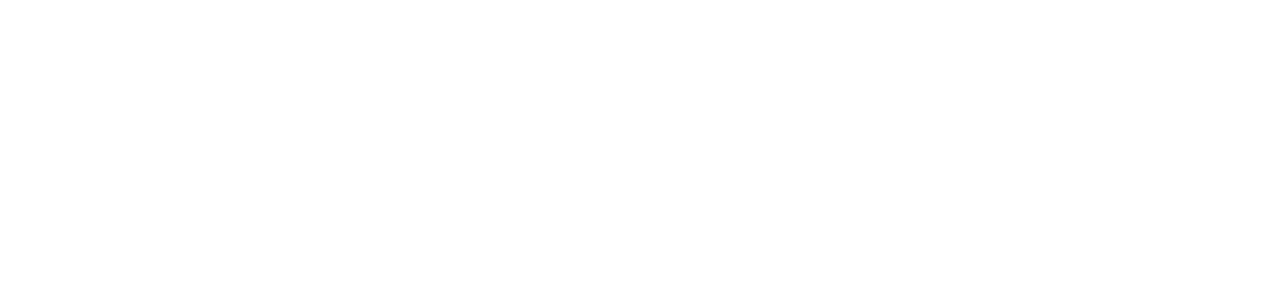
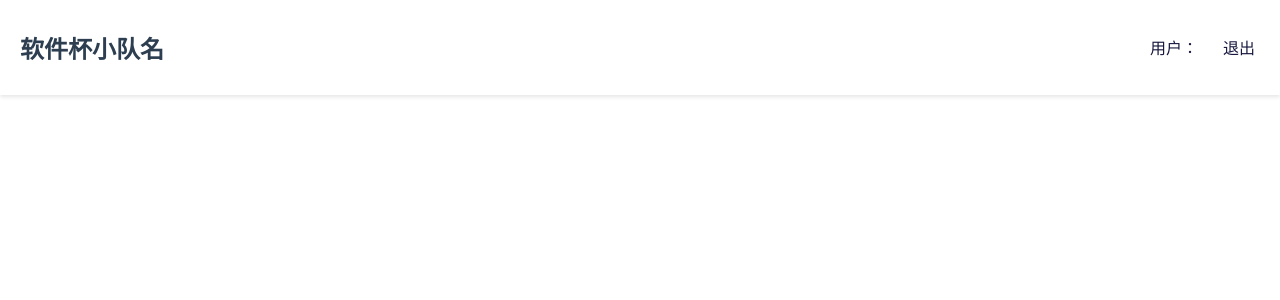
Before and after one commit to xxxxh04/ruanjianbei, a Vue app: page /student/1 in a window 1280 px wide. Before the commit this address had no page. Shown: the top 300 px of the page. Built offline with nearby package versions, Linux system fonts and the light colour scheme; what monaco-editor would draw is missing.

Commit message:
跳转详细界面

```diff
--- a/src/router/index.ts
+++ b/src/router/index.ts
@@ -7,7 +7,7 @@ import AnalyzeView from '@/views/AnalyzeView.vue';
 import SuccessView from '../views/SuccessView.vue';
 import LoginView from '@/views/LoginView.vue';
 import InformationView from '../views/InformationView.vue';
-
+import StudentView from '../views/StudentView.vue';
 const router = createRouter({
   history: createWebHistory(),
   routes: [
@@ -43,15 +43,13 @@ const router = createRouter({
       name: 'question',
       component: QuestionView,
       props: true,
-      // children: [
-      //   {
-      //     path: 'input',
-      //     name: 'input',
-      //     component: InputComponent
-      //   }
-      // ]
     },
-
+    {
+      path: '/student/:id',
+      name: 'student',
+      component: StudentView,
+      props: true,
+    },
     {
       path: '/success',
       name: 'success',
--- a/src/views/InformationView.vue
+++ b/src/views/InformationView.vue
@@ -46,7 +46,18 @@
           prop="nickname"
           label="学生名称"
           width="200"
-        ></el-table-column>
+        >
+        <template v-slot="scope">
+            <router-link
+              :to="{
+                name: 'student',
+                params: { id: scope.row.id },
+              }"
+              target="_blank"
+              >{{ scope.row.nickname }}</router-link
+            >
+          </template>
+    </el-table-column>
         <el-table-column
           prop="phone"
           label="手机号码"
--- /dev/null
+++ b/src/views/StudentView.vue
@@ -0,0 +1,85 @@
+<template>
+    <div>
+      <div class="header">
+        <div class="title">
+          <h2>软件杯小队名</h2>
+        </div>
+        <nav class="navbar">
+          <ul>
+            <li>
+              <a href="#"
+                ><span>用户：{{ nickname }}</span></a
+              >
+            </li>
+            <li><a href="#">退出</a></li>
+          </ul>
+        </nav>
+      </div>
+      <div class="split-screen">
+
+      </div>
+    </div>
+  </template>
+
+  <script setup lang="ts">
+
+  </script>
+
+  <style scoped>
+  .header {
+    position: fixed; /* 将header位置固定 */
+    top: 0; /* 固定在顶部 */
+    left: 0; /* 固定在左边 */
+    width: 100%; /* 占据整个宽度 */
+    display: flex;
+    align-items: center;
+    padding: 10px 20px;
+    background-color: white;
+    box-shadow: 0 2px 4px rgba(0, 0, 0, 0.1);
+    box-sizing: border-box; /* 确保内边距包含在总宽度内 */
+    z-index: 1000; /* 确保header在最上层 */
+  }
+
+  .title {
+    margin-right: 20px;
+    white-space: nowrap; /* 防止标题换行 */
+  }
+
+  .navbar {
+    margin-left: auto; /* 将navbar推到右边 */
+    display: flex;
+    align-items: center; /* 确保垂直居中对齐 */
+  }
+
+  .navbar ul {
+    list-style-type: none;
+    margin: 0;
+    padding: 0;
+    display: flex;
+  }
+
+  .navbar li {
+    margin-left: 15px;
+    white-space: nowrap; /* 防止用户和退出换行 */
+  }
+
+  .navbar li a {
+    color: #18183f;
+    text-align: center;
+    text-decoration: none;
+    font-size: 16px;
+    padding: 5px; /* 减小padding */
+  }
+
+  .navbar li a:hover {
+    color: aqua;
+  }
+
+  .split-screen {
+    display: flex;
+    height: calc(100vh - 90px); /* 100vh 减去 header 高度 */
+    padding-top: 60px; /* 确保内容不被header遮挡 */
+  }
+
+
+  </style>
```
